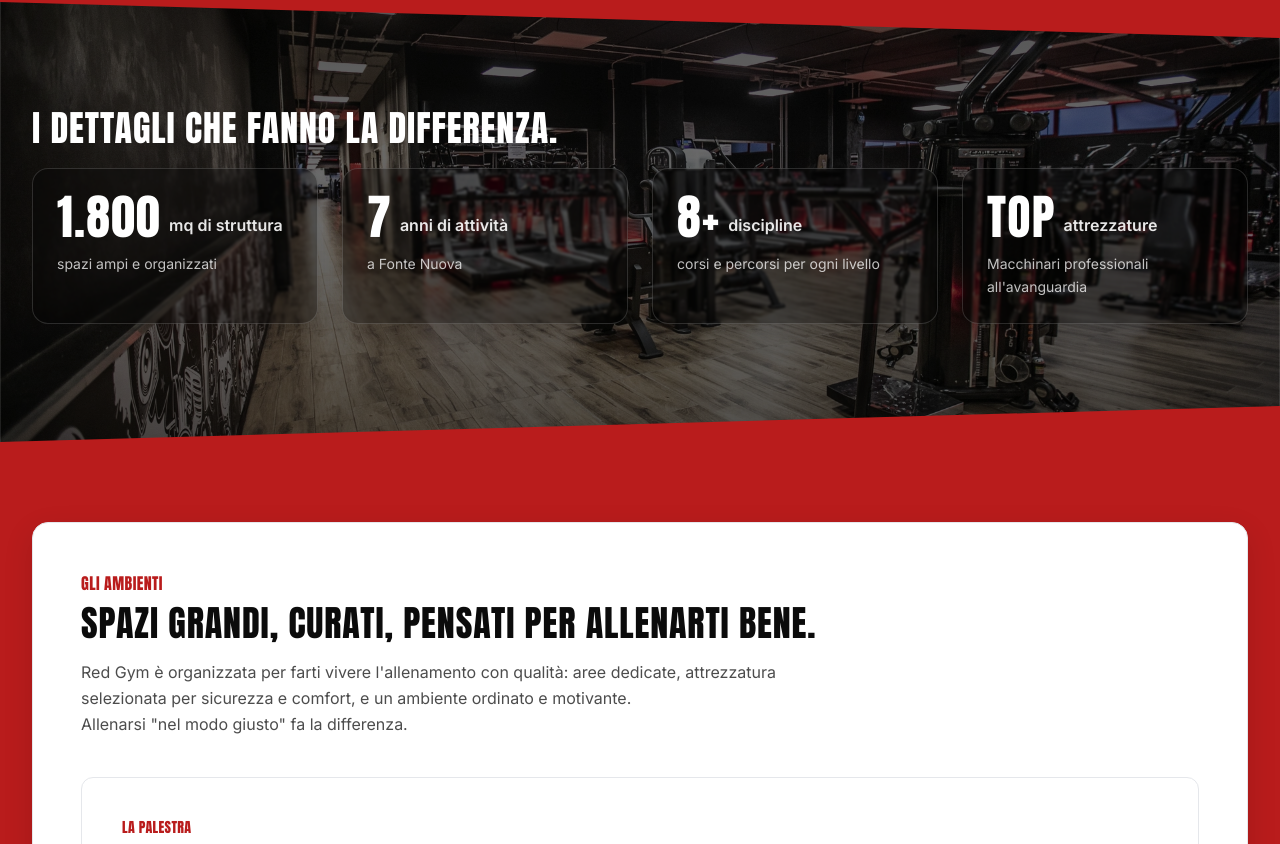
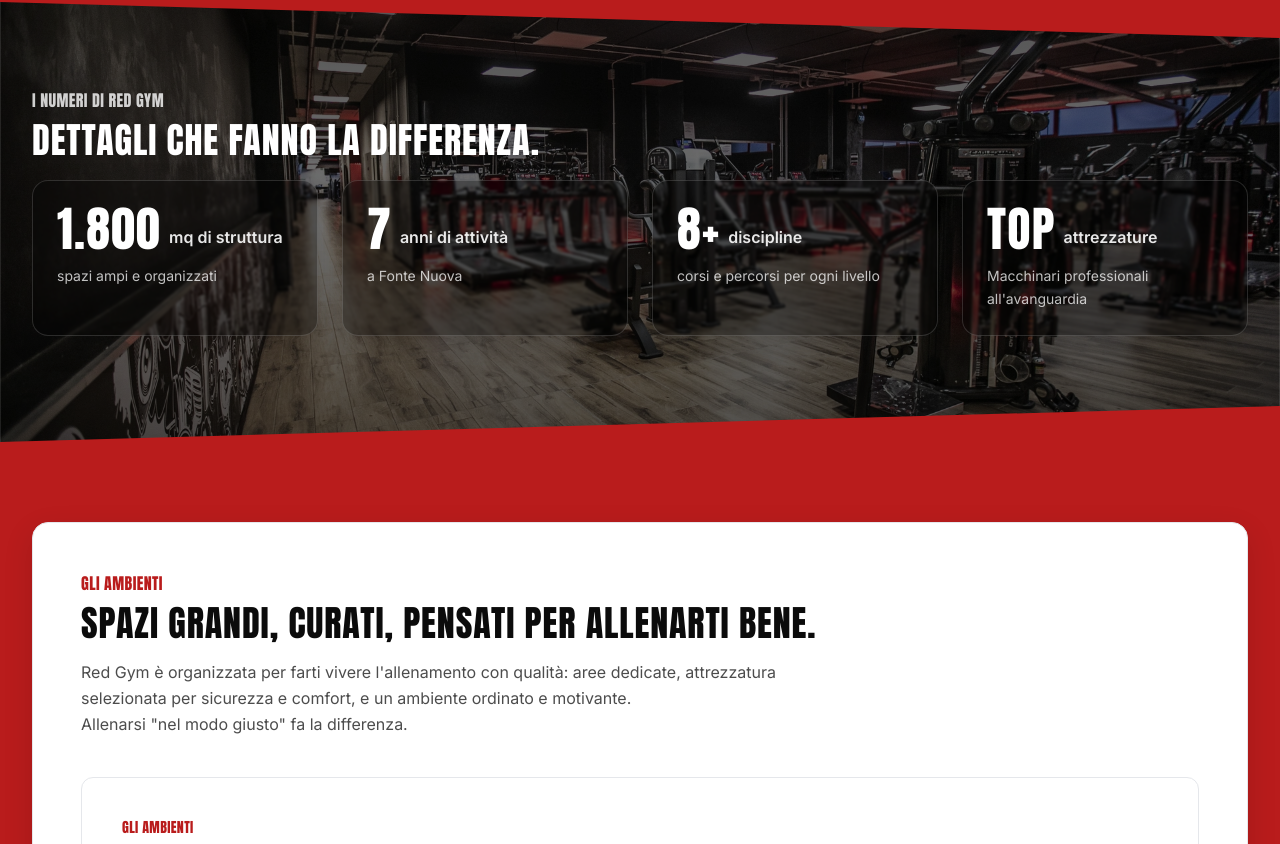
Before and after one commit to alelodato/red-gym, a Next.js app: page /about in a window 1280 px wide. Shown: the part 2316-3160 px from the top of the page. Built offline with nearby package versions, Linux system fonts and the light colour scheme.

Commit message:
modificato paragrafo palestra della pagina chi siamo

```diff
--- a/app/about/page.js
+++ b/app/about/page.js
@@ -258,10 +258,10 @@
 
 function StatsBand({
   bgImage = "palestra7.webp",
-  kicker="",
+  kicker="I Numeri di RED GYM",
   title = (
     <>
-      I dettagli che fanno la differenza.
+      Dettagli che fanno la differenza.
     </>
   ),
   lead = "",
@@ -308,7 +308,8 @@
               {stats.map((s) => (
                 <div
                   key={s.value + s.label}
-                  className="rounded-2xl border border-white/15 bg-black/30 backdrop-blur-[1px] p-6 shadow-soft"
+                  className="rounded-2xl border border-white/15 bg-black/30 backdrop-blur-[1px] p-6 shadow-soft overflow-hidden
+transition-all duration-300 hover:-translate-y-1 hover:shadow-xl"
                 >
                   <div className="flex items-end gap-2">
                     <span className="font-heading uppercase tracking-wide text-white text-4xl sm:text-5xl">
@@ -403,7 +404,7 @@
   );
 }
 
-function DiagonalBand({ image = "pilates.webp", title = "Respiro. Armonia. Benessere.", flip = true }) {
+function DiagonalBand({ image = "pilates.webp", title = "Movimento. Armonia. Benessere.", flip = true }) {
   return (
     <section className="relative bg-brand-red overflow-hidden">
       <div className="relative h-[230px] sm:h-[280px] lg:h-[340px]">
@@ -658,7 +659,7 @@
 
         <WhiteBlock>
           <div className="flex flex-col gap-2">
-            <p className="section-title text-brand-red">Gli ambienti</p>
+            <p className="section-title text-brand-red">Gli Ambienti</p>
             <h2 className="font-heading uppercase tracking-wide text-3xl sm:text-4xl">
               Spazi grandi, curati, pensati per allenarti bene.
             </h2>
@@ -675,7 +676,7 @@
           <div className="mt-10 space-y-8 sm:space-y-8">
             {/* SALA PESI */}
             <div className="sm:rounded-xl sm:bg-white sm:border sm:border-brand-gray200 sm:p-8 lg:p-10">
-              <p className="section-title text-brand-red text-sm">La Palestra</p>
+              <p className="section-title text-brand-red text-sm">Gli Ambienti</p>
               <h3 className="font-heading uppercase tracking-wide text-2xl sm:text-3xl mt-2">
                 Sala Pesi
               </h3>
@@ -717,7 +718,7 @@
 
             {/* SALA OLICROM */}
             <div className="sm:rounded-xl sm:bg-white sm:border sm:border-brand-gray200 sm:p-8 lg:p-10">
-              <p className="section-title text-brand-red text-sm">La Palestra</p>
+              <p className="section-title text-brand-red text-sm">Gli Ambienti</p>
               <h3 className="font-heading uppercase tracking-wide text-2xl sm:text-3xl mt-2">
                 Sala Olicrom
               </h3>
@@ -817,7 +818,7 @@
 
             {/* SALA FUNZIONALE */}
             <div className="sm:rounded-xl sm:bg-white sm:border sm:border-brand-gray200 sm:p-8 lg:p-10">
-              <p className="section-title text-brand-red text-sm">La Palestra</p>
+              <p className="section-title text-brand-red text-sm">Gli Ambienti</p>
               <h3 className="font-heading uppercase tracking-wide text-2xl sm:text-3xl mt-2">
                 Sala Funzionale
               </h3>
@@ -859,7 +860,7 @@
 
             {/* SALA ARTI MARZIALI */}
             <div className="sm:rounded-xl sm:bg-white sm:border sm:border-brand-gray200 sm:p-8 lg:p-10">
-              <p className="section-title text-brand-red text-sm">La Palestra</p>
+              <p className="section-title text-brand-red text-sm">Gli Ambienti</p>
               <h3 className="font-heading uppercase tracking-wide text-2xl sm:text-3xl mt-2">
                 Sala Arti Marziali
               </h3>
```
